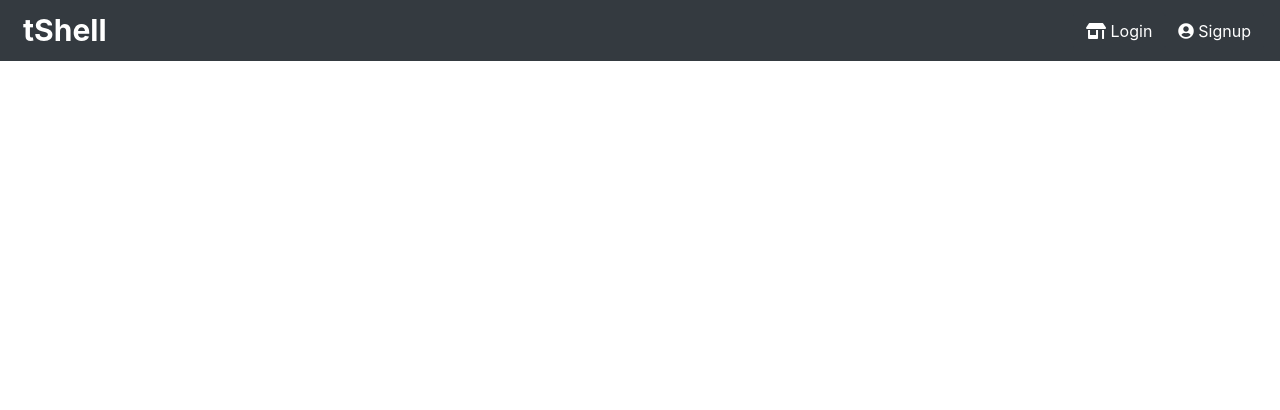
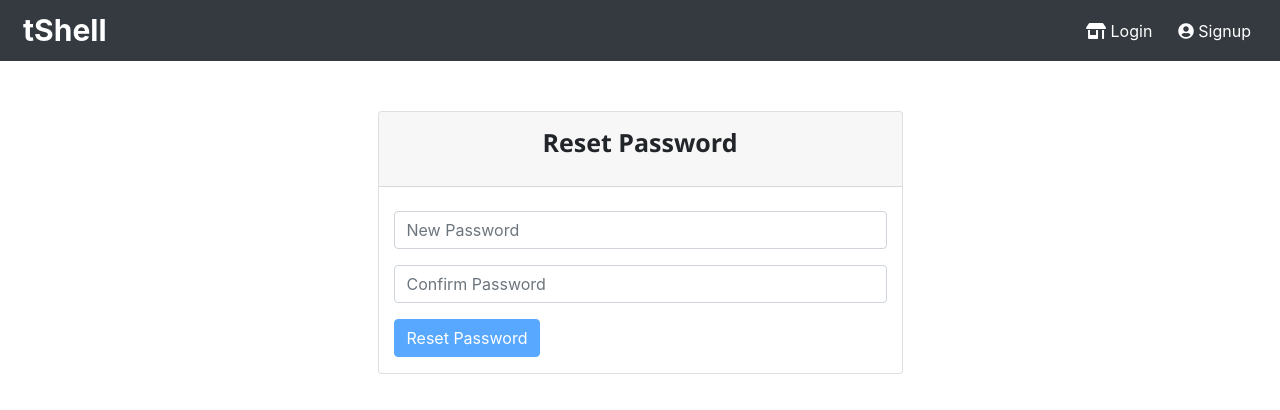
Before and after one commit to Rahulkamble01/tshell, an Angular app in the folder ui/tshell/: page /reset in a window 1280 px wide. Before the commit this address led to /. Shown: the top 410 px of the page. Built offline with nearby package versions, Linux system fonts and the light colour scheme.

Commit message:
Forgot and Reset Password

```diff
--- a/ui/tshell/src/app/app-routing.module.ts
+++ b/ui/tshell/src/app/app-routing.module.ts
@@ -4,12 +4,14 @@ import { Routes, RouterModule } from '@angular/router';
 import { SignupComponent } from './signup/signup.component';
 import { AdminSignupComponent } from './admin-signup/admin-signup.component';
 import { LoginComponent } from './login/login.component';
+import { ResetPasswordComponent } from './reset-password/reset-password.component';
 
 const routes: Routes = [
   { path: "", component: LoginComponent },
   { path: "login", component: LoginComponent },
   { path: "authenticate", component: AdminSignupComponent },
   { path: "signup", component: SignupComponent },
+  { path: "reset", component: ResetPasswordComponent },
 
 ]
 
--- a/ui/tshell/src/app/app.module.ts
+++ b/ui/tshell/src/app/app.module.ts
@@ -10,6 +10,7 @@ import { LoginComponent } from './login/login.component';
 import { AuthService } from './auth.service';
 import { AdminSignupComponent } from './admin-signup/admin-signup.component';
 import { HeaderComponent } from './header/header.component';
+import { ResetPasswordComponent } from './reset-password/reset-password.component';
 
 
 @NgModule({
@@ -19,7 +20,9 @@ import { HeaderComponent } from './header/header.component';
     AdminSignupComponent,
     SignupComponent,
     ConfirmEqualValidatorDirective,
-    HeaderComponent
+    HeaderComponent,
+    ResetPasswordComponent,
+
   ],
 
   imports: [
--- a/ui/tshell/src/app/login/login.component.css
+++ b/ui/tshell/src/app/login/login.component.css
@@ -49,3 +49,7 @@
   color: red;
   margin-left: 20px;
 }
+.forgotPassword{
+  background-color: white;
+  color: #007bff;
+}
--- a/ui/tshell/src/app/login/login.component.html
+++ b/ui/tshell/src/app/login/login.component.html
@@ -22,7 +22,7 @@
                   <input type="text" class="form-control" formControlName="employeeId" name="employeeId"
                   placeholder="Employee ID" #employeeId/>
                 </div>
-                <div *ngIf="form.get('employeeId').touched && form.get('name').invalid">
+                <div *ngIf="form.get('employeeId').touched && form.get('employeeId').invalid">
                   <div *ngIf="form.get('employeeId').errors.required" class="danger" id="card8">
                     Employee ID is required</div>
 
@@ -44,11 +44,68 @@
                 <div class="col-lg-12"><button id="btn-login" class="btn btn-primary" id="card7"
                 (click)="check(employeeId.value,password.value)" > Login</button>
                 </div>
-                <div id="card3"><a href="#">Forgot password?</a>
+                <div style="float: right; font-size: 100%;" class="btn forgotPassword" data-toggle="modal" data-target="#exampleModal">Forgot password?
+                </div>
+                 <!--  modal for forgot    password -->
+
+                 <div class="modal fade" id="exampleModal" tabindex="-1" role="dialog" aria-labelledby="exampleModalLabel" aria-hidden="true">
+                  <div class="modal-dialog" role="document">
+                    <div class="modal-content">
+                        <div *ngIf="!status">
+                      <div class="modal-header">
+                        <h5 class="modal-title" id="exampleModalLabel">Forgot Password?</h5>
+                        <button type="button" class="close" data-dismiss="modal" aria-label="Close" (click)="close()">
+                          <span aria-hidden="true">&times;</span>
+                        </button>
+                      </div>
+                      <div class="modal-body">
+                        <form [formGroup]="forms">
+                          {{message}}
+                          <div class="form-group" >
+                            <label class="col-form-label"></label>
+                            <input type="text" class="form-control" formControlName="employeeid" placeholder="Employee Id" #employeeid>
+                           <div *ngIf="forms.get('employeeid').touched && forms.get('employeeid').invalid">
+                                <div *ngIf="forms.get('employeeid').errors.required" class="danger" style="color:red">employeeid is
+                                  required</div>
+                          </div>
+                          </div>
+                          <div class="form-group">
+                            <label  class="col-form-label"></label>
+                            <input type="text" class="form-control" formControlName="email" placeholder="Email" #email>
+                            <div *ngIf="forms.get('email').touched && forms.get('email').invalid">
+                                <div *ngIf="forms.get('email').errors.required" class="danger" style="color:red">Email is required</div>
+                              </div>
+                          </div>
+                          <div class="modal-footer">
+                              <button type="button" class="btn btn-secondary" data-dismiss="modal">Close</button>
+                              &nbsp;&nbsp;
+                               <button type="button" class="btn btn-primary" (click)="sendMail(employeeid.value,email.value)" [disabled]="!forms.valid">Send mail</button>
+
+
+                          </div>
+                   </form>
+                      </div>
+
+                    </div>
+                    <div *ngIf="status">
+                        <div class="modal-header">
+
+
+                            <h5 class="modal-title" id="exampleModalLabel">Mail Sent</h5>
+                            <button type="button" class="close" data-dismiss="modal" aria-label="Close" >
+                              <span aria-hidden="true">&times;</span>
+                            </button>
+                          </div>
+                        </div>
+                  </div>
+                </div>
                 </div>
 
-                <div id="card3">Don't have an account!
-                  <a [routerLink]="['/signup']">Signup Here</a>&nbsp;
+               <!--  end of modal -->
+
+
+               <div id="card3">Don't have an account!
+                  <a [routerLink]="['/signup']"  style="color:#007bff">Signup Here</a>&nbsp;
                 </div>
               </div>
             </form>
--- a/ui/tshell/src/app/login/login.component.ts
+++ b/ui/tshell/src/app/login/login.component.ts
@@ -10,7 +10,8 @@ import { FormGroup, FormControl, Validators } from '@angular/forms'
   styleUrls: ['./login.component.css']
 })
 export class LoginComponent implements OnInit {
-
+message:string;
+status:boolean=false;
 
   constructor(private router: Router, private service: AuthService) { }
 
@@ -23,6 +24,19 @@ export class LoginComponent implements OnInit {
       '', [Validators.required
       ])
   })
+
+ forms= new FormGroup({
+   employeeid : new FormControl(
+     '',
+      Validators.required
+   ),
+   email : new FormControl(
+    '',
+     Validators.required
+  ),
+
+
+ })
 
   ngOnInit() {
   }
@@ -40,4 +54,11 @@ export class LoginComponent implements OnInit {
       this.router.navigate(['/login']);
     }
   }
+  sendMail(){
+    this.message="Mail sent";
+    this.status=true;
+  }
+  close(){
+    this.message="";
+  }
 }
--- /dev/null
+++ b/ui/tshell/src/app/reset-password/reset-password.component.css
@@ -0,0 +1,10 @@
+#reset{
+    text-align: center;
+    padding-top: 30px;
+    padding-bottom: 30px;
+}
+#loginbutton{
+    padding-bottom: 30px;
+    width: 100px;
+align-content: center
+}
--- /dev/null
+++ b/ui/tshell/src/app/reset-password/reset-password.component.html
@@ -0,0 +1,62 @@
+<div class="container">
+    <div style=" margin-top: 50px;" class="mainbox col-lg-6 offset-md-3 col-md-8 offset-sm-2">
+      <div *ngIf="!status">
+        <div class="card card-inverse card-info">
+            <div class="card-header">
+                <div class="card-title" style="text-align: center;font-family: 'Segoe UI', Tahoma, Geneva, Verdana, sans-serif;font-weight: 700;font-size: 25px;">Reset Password</div>
+              </div>
+              <div class="card-block">
+    {{notice}}
+
+    <form [formGroup]="form" >
+      <br>
+        <div class="form-group">
+            <div class="col-lg-12">
+
+              <input  id="recipient-name" type="password" class="form-control" formControlName="newpassword" placeholder="New Password" #newpassword>
+              <div *ngIf="form.get('newpassword').touched && form.get('newpassword').invalid">
+                <div *ngIf="form.get('newpassword').errors.required" class="danger" style="color:red">Password is required</div>
+              </div>
+         </div>
+        </div>
+          <div class="form-group">
+              <div class="col-lg-12">
+
+                     <input type="password"  class="form-control" formControlName="confirmPassword" appConfirmEqualValidator="newpassword" placeholder="Confirm Password " #changepassword>
+                         <div *ngIf="form.get('confirmPassword').touched && form.get('confirmPassword').invalid">
+                              <div *ngIf="form.get('confirmPassword').errors.required" class="danger" style="color:red">Password is required</div>
+                                          <div *ngIf="form.get('confirmPassword').errors.minlength" class="danger" style="color:red">Password must be minimum 2 characters
+                                        </div>
+                             <div *ngIf="form.get('confirmPassword').errors.maxlength" class="danger" style="color:red">Password must be maximun 10 characters
+        </div>
+        </div>
+        <div class="help-block" *ngIf="form.get('confirmPassword').touched && form.get('confirmPassword').errors?.notEqual" style="color: red">
+          Password and confirm password does not match
+        </div>
+      </div>
+</div>
+
+    <div  style="margin-top: 10px;" class="form-group">
+        <div class="col-lg-12">
+    <input type="button" value="Reset Password" class="btn btn-primary" (click)="change()" [disabled]="!form.valid">
+        </div>
+      </div>
+  </form>
+
+  </div>
+  </div>
+  </div>
+  <div *ngIf="status">
+      <div class="card card-inverse card-info">
+          <div class="card-block">
+
+              <div id="reset">Reset Password is done
+                  <a [routerLink]="['/login']"  style="color:#007bff">Login Here</a>&nbsp;
+                </div>
+
+
+          </div>
+      </div>
+  </div>
+</div>
+</div>
--- /dev/null
+++ b/ui/tshell/src/app/reset-password/reset-password.component.ts
@@ -0,0 +1,53 @@
+import { Component, OnInit } from '@angular/core';
+import { ResetService } from '../reset.service';
+import { FormGroup, FormControl, Validators } from '@angular/forms';
+
+@Component({
+  selector: 'app-reset-password',
+  templateUrl: './reset-password.component.html',
+  styleUrls: ['./reset-password.component.css']
+})
+export class ResetPasswordComponent implements OnInit {
+  message: string;
+  notice: string;
+
+  form = new FormGroup({
+    newpassword : new FormControl(
+      '', Validators.required
+    ),
+
+    confirmPassword : new FormControl(
+      '', Validators.required
+    ),
+  })
+  status: boolean=false;
+
+  constructor(private resetService: ResetService) { }
+
+  ngOnInit() {
+  }
+  // reset(employeeId: number, newPassword: string) {
+  //   let json = JSON.stringify({
+  //     employeeId: employeeId,
+  //     newPassword: newPassword
+  //   });
+  //   this.resetService.reset(json)
+  //     .subscribe(data => {
+  //       console.log(data)
+
+  //       if (data.reseted) {
+  //         this.message = "password has been reset";
+  //       }
+  //       else {
+  //         this.message = "error in reseting the password";
+  //       }
+  //     }
+  //     );
+  // }
+
+  change() {
+   this.status=true;
+      this.notice = "Reset password is done";
+
+      }
+}
--- /dev/null
+++ b/ui/tshell/src/app/reset.service.ts
@@ -0,0 +1,21 @@
+import { Injectable } from '@angular/core';
+import { HttpHeaders } from '@angular/common/http';
+import { HttpClient } from '@angular/common/http';
+import { Observable } from 'rxjs';
+const httpOptions = {
+  headers: new HttpHeaders({
+    'Content-Type':  'application/json',
+  })
+};
+
+@Injectable({
+  providedIn: 'root'
+})
+export class ResetService {
+  url: string = "/tShell-webservice/reset";
+  constructor(private http: HttpClient) { }
+  reset(json): Observable<any> {
+    return this.http.post<any>(this.url, json , httpOptions);
+  }
+
+}
```
Also changed, not shown: 2 other files (tests, documents, lock files or other folders).
